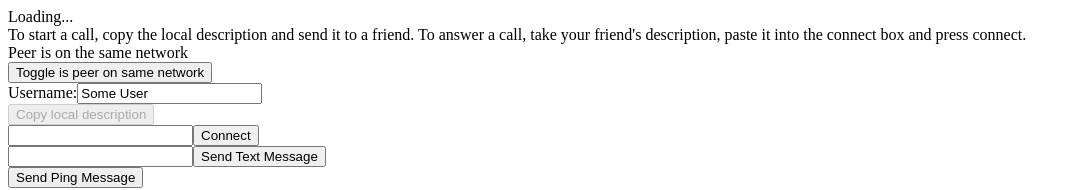
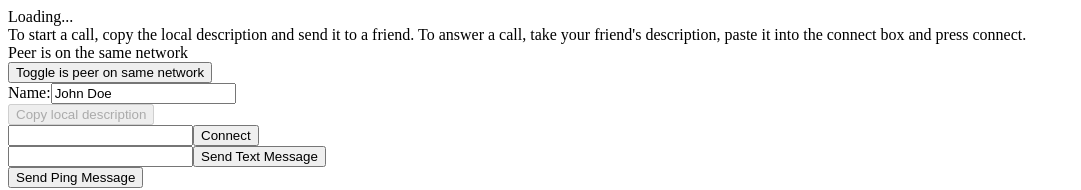
Before and after one commit to jedster1111/serverless-webrtc-2, a React app in the folder packages/playground/: page / in a window 1280 px wide. Shown: the top 190 px of the page, without its empty margins (0-1081 px from the left). Built offline with nearby package versions, Linux system fonts and the light colour scheme; the HTML template or start-up script is replaced by a standard one.

Commit message:
Replace username with name

```diff
--- a/packages/playground/src/components/App.tsx
+++ b/packages/playground/src/components/App.tsx
@@ -11,7 +11,7 @@ const App = () => {
   const [remoteDescriptionString, setRemoteDescriptionString] = useState("");
   const [messageValue, setMessageValue] = useState("");
 
-  const [username, setUsername] = useState("Some User");
+  const [name, setName] = useState("John Doe");
 
   const [messages, setMessages] = useState<{ from: string; value: string }[]>(
     []
@@ -87,12 +87,12 @@ const App = () => {
         </button>
       </div>
       <div>
-        <label>Username:</label>
+        <label htmlFor="name">Name:</label>
         <input
-          value={username}
-          data-lpignore="true"
+          id="name"
+          value={name}
           onChange={(e) => {
-            setUsername(e.target.value);
+            setName(e.target.value);
           }}
         />
       </div>
@@ -141,7 +141,7 @@ const App = () => {
         />
         <button
           onClick={() => {
-            const message = { value: messageValue, from: username };
+            const message = { value: messageValue, from: name };
             sendMessage("text-message", message);
             addMessage(message);
             setMessageValue("");
```
